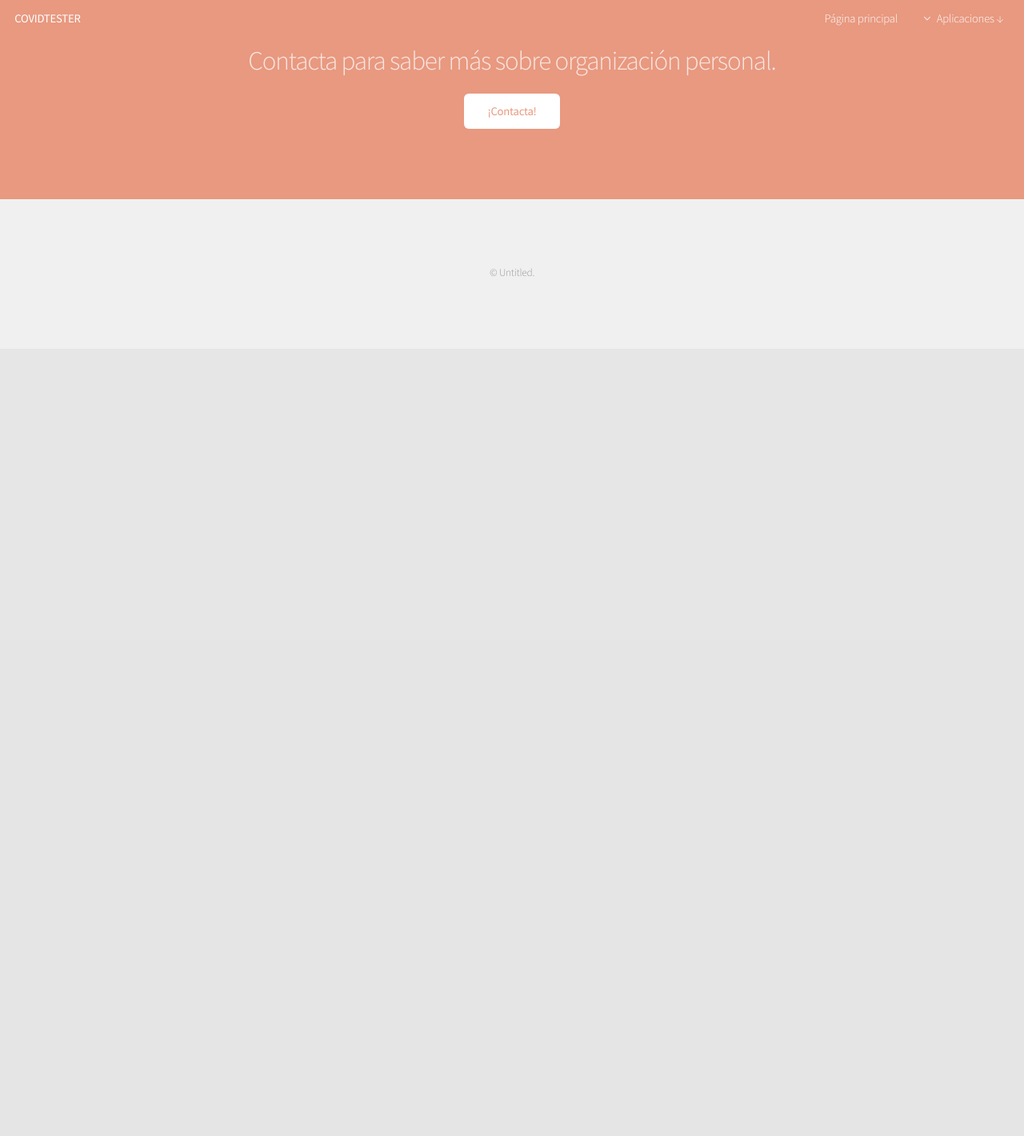
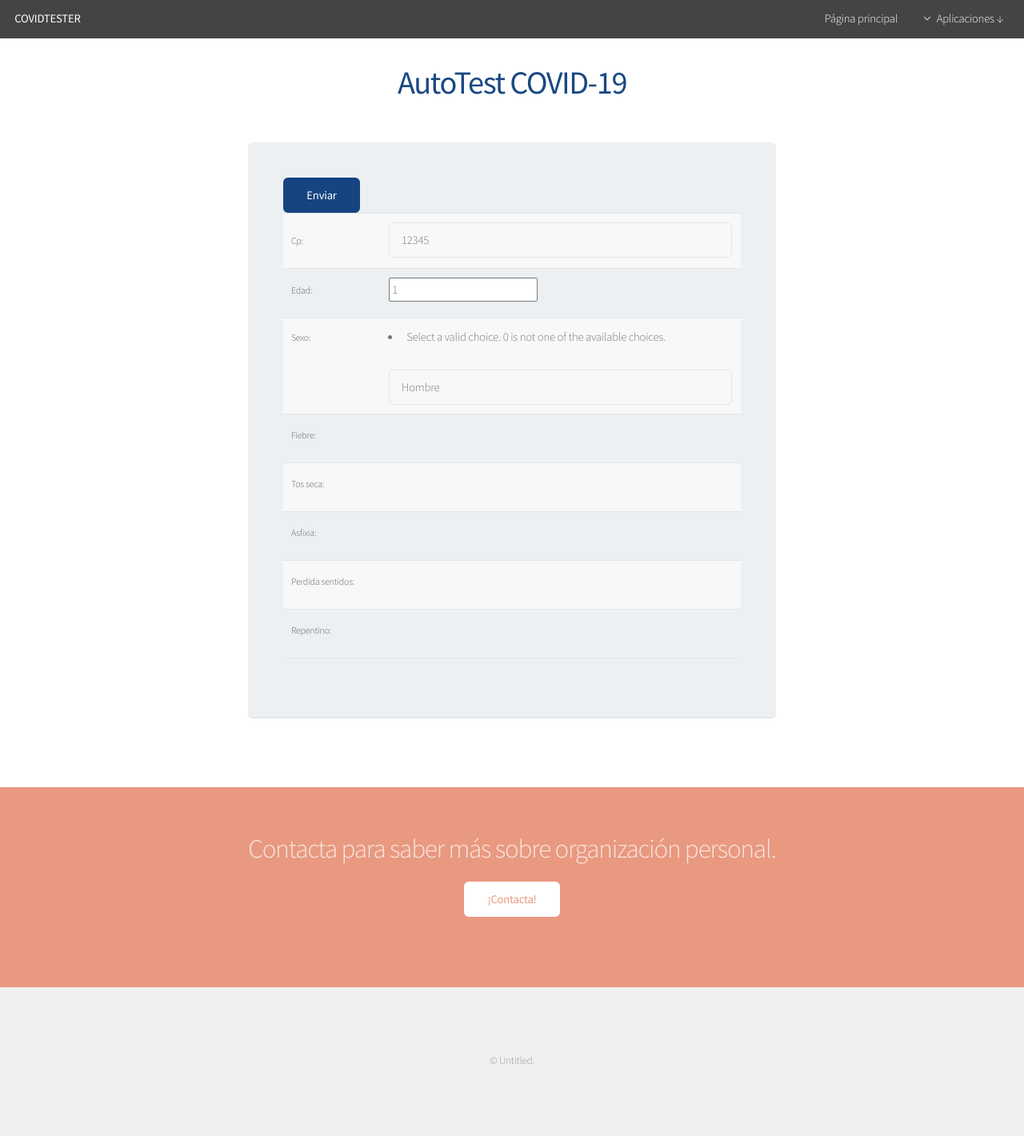
Before and after one commit to daniellisarri/COVIDTESTER, a Django app: page /AutoTest/ in a window 1280 px wide. Shown: the whole page at 80% size. Before the commit the page ends 345 px from the top, so only its background shows below. Run offline with Django 3.2, Linux system fonts and the light colour scheme; some libraries are stand-ins or nearby versions.

Commit message:
Formulario AutoTest

```diff
--- a/COVIDTESTER/AutoTest/apps.py
+++ b/COVIDTESTER/AutoTest/apps.py
@@ -3,3 +3,4 @@
 
 class AutotestConfig(AppConfig):
     name = 'AutoTest'
+    verbose_name = 'Auto test COVID-19'
--- a/COVIDTESTER/AutoTest/forms.py
+++ b/COVIDTESTER/AutoTest/forms.py
@@ -1,16 +1,13 @@
 from django import forms
 
-class FormularioContacto(forms.Form):
-    asunto = forms.CharField()
-    email = forms.EmailField()
-    mensaje = forms.CharField()
-
 class Formulario_AutoTest(forms.Form):
+    cp = forms.CharField(
+        max_length=5,
+        widget = forms.TextInput({"placeholder":"Código postal"}))
     edad = forms.IntegerField()
-    sexo = forms.CharField(max_length=1)
-    cp = forms.CharField(max_length=5)
-    fiebre = forms.BooleanField()
-    tos_seca = forms.BooleanField()
-    axfixia = forms.BooleanField()
-    perdida_sentidos = forms.BooleanField()
-    repentino = forms.BooleanField()
+    sexo = forms.ChoiceField(choices=(("Hombre","Hombre"),("Mujer","Mujer")))
+    fiebre = forms.BooleanField(required=False)
+    tos_seca = forms.BooleanField(required=False)
+    asfixia = forms.BooleanField(required=False)
+    perdida_sentidos = forms.BooleanField(required=False)
+    repentino = forms.BooleanField(required=False)
--- a/COVIDTESTER/AutoTest/templates/AutoTest.html
+++ b/COVIDTESTER/AutoTest/templates/AutoTest.html
@@ -4,23 +4,129 @@
 -------------------------------------------------------------------------------------------------
 -------------------------------------------------------------------------------------------------
 -------------------------------------------------------------------------------------------------
-     ___       __    __  .___________.  ______   .___________. _______      _______..___________.
-    /   \     |  |  |  | |           | /  __  \  |           ||   ____|    /       ||           |
-   /  ^  \    |  |  |  | `---|  |----`|  |  |  | `---|  |----`|  |__      |   (----``---|  |----`
-  /  /_\  \   |  |  |  |     |  |     |  |  |  |     |  |     |   __|      \   \        |  |
- /  _____  \  |  `--'  |     |  |     |  `--'  |     |  |     |  |____ .----)   |       |  |
-/__/     \__\  \______/      |__|      \______/      |__|     |_______||_______/        |__|
-
- Este archivo contiene el formulario principal para el AutoTest.
- Carga contenido estático.
- Incluye cabecera y pié.
-
- Contiene:
- -
+___ __ __ .___________. ______ .___________. _______ _______..___________. / \ |
+| | | | | / __ \ | || ____| / || | / ^ \ | | | | `---| |----`| | | | `---|
+|----`| |__ | (----``---| |----` / /_\ \ | | | | | | | | | | | | | __| \ \ | | /
+_____ \ | `--' | | | | `--' | | | | |____ .----) | | | /__/ \__\ \______/ |__|
+\______/ |__| |_______||_______/ |__| Este archivo contiene el formulario
+principal para el AutoTest. Carga contenido estático. Incluye cabecera y pié.
+Contiene: -
 -------------------------------------------------------------------------------------------------
 -------------------------------------------------------------------------------------------------
 -------------------------------------------------------------------------------------------------
 -->
 
+<!-- {% if form.errors %} <p style="color: red;">Por favor, revise este
+campo</p> {% endif %} -->
+
+<section id="main" class="container 75%">
+    <header style="padding-top: 15em;">
+        <h2>
+            <strong style="color: #1A4883;">AutoTest COVID-19</strong>
+        </h2>
+    </header>
+    <div class="box" style="background-color: #EDF0F3;">
+        <form action="/AutoTest/" method="POST">{% csrf_token %}
+            <table>
+                <tr>
+                    <th>
+                        <label for="id_cp">Cp:</label>
+                    </th>
+                    <td>
+                        <input type="text" name="cp" value="12345" placeholder="Código postal" maxlength="5" required="required" id="id_cp">
+                    </td>
+                </tr>
+                <tr>
+                    <th>
+                        <label for="id_edad">Edad:</label>
+                    </th>
+                    <td>
+                        <input type="number" name="edad" value="1" required="required" id="id_edad"></td>
+                </tr>
+                <tr>
+                    <th>
+                        <label for="id_sexo">Sexo:</label>
+                    </th>
+                    <td>
+                        <ul class="errorlist">
+                            <li>Select a valid choice. 0 is not one of the available choices.</li>
+                        </ul>
+                        <select name="sexo" id="id_sexo">
+                            <option value="Hombre">Hombre</option>
+
+                            <option value="Mujer">Mujer</option>
+
+                        </select>
+                    </td>
+                </tr>
+                <tr>
+                    <th>
+                        <label for="id_fiebre">Fiebre:</label>
+                    </th>
+                    <td>
+                        <input type="checkbox" name="fiebre" id="id_fiebre"></td>
+                </tr>
+                <tr>
+                    <th>
+                        <label for="id_tos_seca">Tos seca:</label>
+                    </th>
+                    <td>
+                        <input type="checkbox" name="tos_seca" id="id_tos_seca" checked="checked"></td>
+                </tr>
+                <tr>
+                    <th>
+                        <label for="id_asfixia">Asfixia:</label>
+                    </th>
+                    <td>
+                        <input type="checkbox" name="asfixia" id="id_asfixia"></td>
+                </tr>
+                <tr>
+                    <th>
+                        <label for="id_perdida_sentidos">Perdida sentidos:</label>
+                    </th>
+                    <td>
+                        <input type="checkbox" name="perdida_sentidos" id="id_perdida_sentidos"></td>
+                </tr>
+                <tr>
+                    <th>
+                        <label for="id_repentino">Repentino:</label>
+                    </th>
+                    <td>
+                        <input type="checkbox" name="repentino" id="id_repentino"></td>
+                </tr>
+                <input type="submit" value="Enviar" style="background-color: #154481;"/>
+            </table>
+            <!-- <div class="row uniform 100%"> <div class="12u 12u(mobilep)"> <label
+            for="cp">Código postal: </label>{{ form.cp }} </div> </div> <div class="row
+            uniform 100%"> <div class="6u 12u(mobilep)"> <label for="edad">Edad: </label> {{
+            form.edad }} </div> <div class="6u 12u(mobilep)"> <label for="sexo">Sexo:
+            </label> {{ form.sexo }} </div> </div> <div class="row uniform 100%"> <div
+            class="12u 12u(mobilep)" style="text-align: center;"> <h4>Indique si ha padecido
+            alguno de los sigientes síntomas, y en caso de haberlos padecido, indique si fué
+            de manera repentina:</h4> </div> </div> <div class="row uniform 100%"> <div
+            class="3u 12u(mobilep)"> <label for="fiebre">Fiebre</label><input
+            type="checkbox" name="fiebre" id="id_fiebre" style="opacity: 100;"> </div> <div
+            class="3u 12u(mobilep)"> <label for="tos_seca">Tos seca</label><input
+            type="checkbox" name="tos_seca" id="id_tos_seca" style="opacity: 100;"> </div>
+            <div class="3u 12u(mobilep)"> <label for="asfixia">Asfixia</label><input
+            type="checkbox" name="asfixia" id="id_asfixia" style="opacity: 100;"> </div>
+            <div class="3u 12u(mobilep)"> <label for="perdida_sentidos">Perdida del
+            gusto</label><input type="checkbox" name="perdida_sentidos"
+            id="id_perdida_sentidos" style="opacity: 100;"> </div> </div> <div class="row
+            uniform 100%"> <div class="3u 12u(mobilep)"> <label for="fiebre">¿Ha sido
+            repentino?</label><input type="checkbox" name="fiebre" id="id_fiebre"
+            style="opacity: 100;"> </div> </div> <div class="row uniform"> <div class="12u">
+            <ul class="actions align-center"> <li><input type="submit" value="Enviar"
+            style="background-color: #154481;" /></li> <li><input type="button"
+            value="Limpiar" style="background-color: #E2EEF6; color: #24536B;" /></li>
+            <li><a href="#" style="color: #24536B;">Volver</a></li> </ul> </div> </div> -->
+        </form>
+    </div>
+</section>
+
+<!-- <section id="main" class="container 75%"> <header> <h2>Contacta</h2>
+<p>Pregunta, opina o manda cualquier sugerencia</p> </header> <div class="box">
+<form action="" method="POST">{% csrf_token %} <table> {{ form.as_table }}
+</table> <input type="submit" value="Enviar"> </form> </div> </section> -->
 
 {% include 'inferior.html' %}
--- a/COVIDTESTER/AutoTest/templates/superior.html
+++ b/COVIDTESTER/AutoTest/templates/superior.html
@@ -36,10 +36,14 @@
         <link rel="stylesheet" href="{% static 'assets/css/main.css' %}"/>
     </head>
     <body class="landing">
-        <div id="page-wrapper">
+        <div id="page-wrapper" style="background-color: rgb(255, 255, 255);">
 
             <!-- Header -->
+        {% if title == 'AutoTest' %}
+            <header id="header" class="alt" style="position: fixed; background: #444;">
+        {% else %}
             <header id="header" class="alt">
+        {% endif %}
                 <h1>
                     <a href="{% url 'index' %}">COVIDTESTER</a>
                 </h1>
@@ -52,7 +56,7 @@
                             <a href="#" class="icon fa-angle-down">Aplicaciones ↓</a>
                             <ul>
                                 <li>
-                                    <a href="{% url 'index' %}">Autotest</a>
+                                    <a href="{% url 'AutoTest' %}">Autotest</a>
                                 </li>
                             </ul>
                         </li>
--- a/COVIDTESTER/AutoTest/views.py
+++ b/COVIDTESTER/AutoTest/views.py
@@ -6,6 +6,8 @@
 from django.shortcuts import render
 
 from AutoTest.models import Formulario, Usuario
+
+from AutoTest.forms import Formulario_AutoTest
 
 # Create your views here.
 
@@ -18,4 +20,47 @@
     return render(request, "index.html", {"title":"Inicio"})
 
 def auto_Test(request):
-    return render(request, "AutoTest.html", {"title":"Autotest"})
+
+    if request.method=="POST":
+
+        formulario = Formulario_AutoTest(request.POST)
+
+        if formulario.is_valid():
+            infForm = formulario.cleaned_data
+            cp = infForm['cp']
+            edad = infForm['edad']
+            sexo = infForm['sexo']
+            fiebre = infForm['fiebre']
+            tos_seca = infForm['tos_seca']
+            asfixia = infForm['asfixia']
+            perdida_sentidos = infForm['perdida_sentidos']
+            repentino = infForm['repentino']
+
+            print(formulario.cleaned_data)
+
+            # AQUÍ DECIDIMOS A DONDE REDIRIGIR, SI ES POSITIVO O NEGATIVO
+            #
+            #
+            #
+            return render(request, "index.html", {"title":"FORMULARIO ENVIADO"}) # Esta linea es para comprobar que funciona, pero sobra
+    else:
+        formulario = Formulario_AutoTest()
+
+    print(formulario)
+
+    return render(request, "AutoTest.html", {"title":"AutoTest", "form":formulario})
+
+""" def contacto(request):
+    if request.method=="POST":
+        miFormulario = FormularioContacto(request.POST)
+
+        if miFormulario.is_valid():
+            infForm = miFormulario.cleaned_data
+            send_mail(infForm['asunto'], infForm['mensaje'],
+            infForm.get('email', ''), ['COVIDTESTER.0@gmail.com'],)
+
+            return render(request, "gracias.html")
+    else:
+        miFormulario = FormularioContacto()
+
+    return render(request, "formulario_contacto.html", {"form":miFormulario}) """
```
